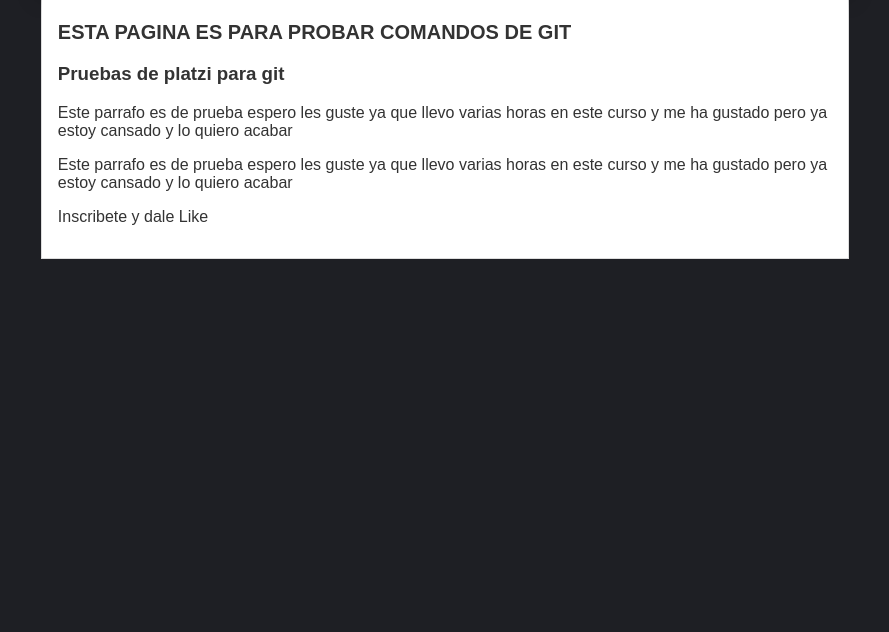
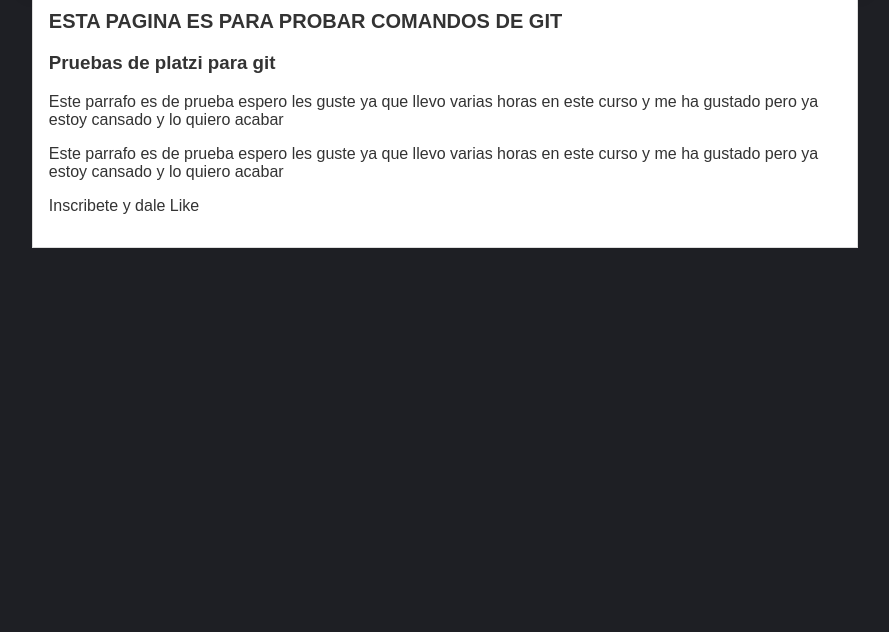
Before and after one commit to juliand1221/Repaso_Git, a plain HTML site: page index.html in a window 1280 px wide. Shown: the part 168-800 px from the top of the page, without its empty margins (195-1084 px from the left). Drawn offline with Linux system fonts and the light colour scheme.

Commit message:
Arreglo de padding

```diff
--- a/styles.css
+++ b/styles.css
@@ -5,7 +5,7 @@ body{
     font-family: "Arial";
     font-size: 16px;
     margin: 0;
-    padding: 5%;
+    padding: 4%;
 }
 .container {
     width: 70%;
```
